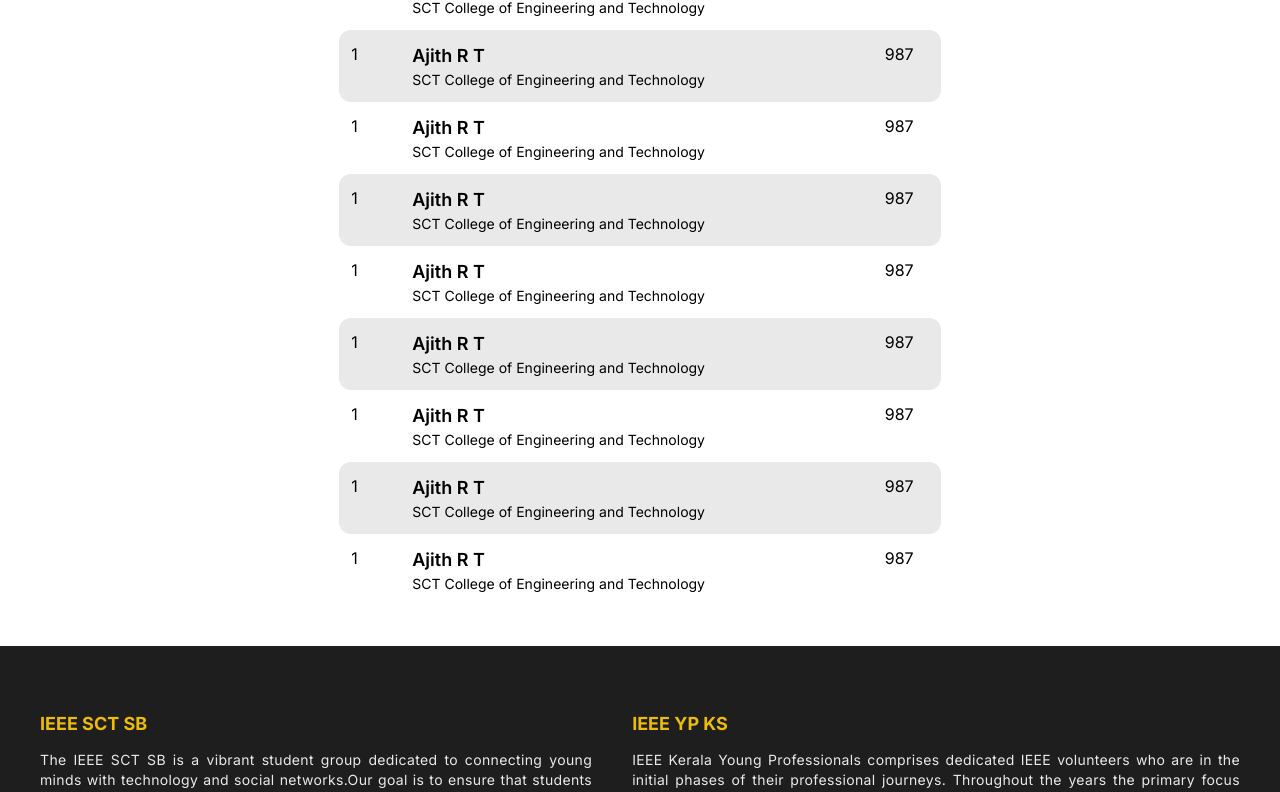
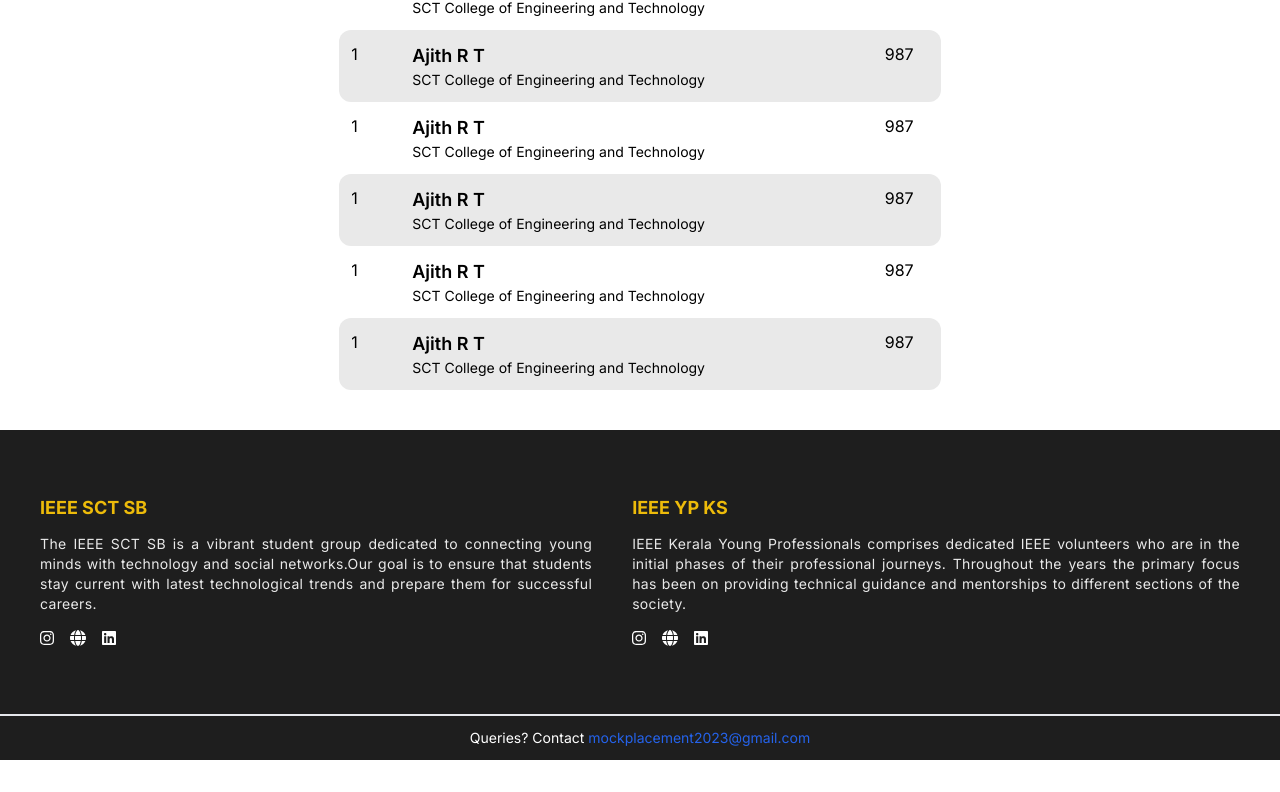
Before and after one commit to ajithrt007/mock-placement, a Next.js app: page /leaderboard in a window 1280 px wide. Shown: the part 454-1246 px from the top of the page. After the commit the page ends 1214 px from the top, so only its background shows below. Built offline with nearby package versions, Linux system fonts and the light colour scheme.

Commit message:
Error resolved

```diff
--- a/src/app/leaderboard/page.tsx
+++ b/src/app/leaderboard/page.tsx
@@ -35,66 +35,56 @@
             name="Ajith R T"
             college="SCT College of Engineering and Technology"
             points={987}
+            key=""
           />
           <LeaderRow
             slno={1}
             name="Ajith R T"
             college="SCT College of Engineering and Technology"
             points={987}
+            key=""
           />
           <LeaderRow
             slno={1}
             name="Ajith R T"
             college="SCT College of Engineering and Technology"
             points={987}
+            key=""
           />
           <LeaderRow
             slno={1}
             name="Ajith R T"
             college="SCT College of Engineering and Technology"
             points={987}
+            key=""
           />
           <LeaderRow
             slno={1}
             name="Ajith R T"
             college="SCT College of Engineering and Technology"
             points={987}
+            key=""
           />
           <LeaderRow
             slno={1}
             name="Ajith R T"
             college="SCT College of Engineering and Technology"
             points={987}
+            key=""
           />
           <LeaderRow
             slno={1}
             name="Ajith R T"
             college="SCT College of Engineering and Technology"
             points={987}
+            key=""
           />
           <LeaderRow
             slno={1}
             name="Ajith R T"
             college="SCT College of Engineering and Technology"
             points={987}
-          />
-          <LeaderRow
-            slno={1}
-            name="Ajith R T"
-            college="SCT College of Engineering and Technology"
-            points={987}
-          />
-          <LeaderRow
-            slno={1}
-            name="Ajith R T"
-            college="SCT College of Engineering and Technology"
-            points={987}
-          />
-          <LeaderRow
-            slno={1}
-            name="Ajith R T"
-            college="SCT College of Engineering and Technology"
-            points={987}
+            key=""
           />
         </div>
       </section>
```
Also changed, not shown: src/app/caleaderboard/page.tsx (+0 -7 lines).
